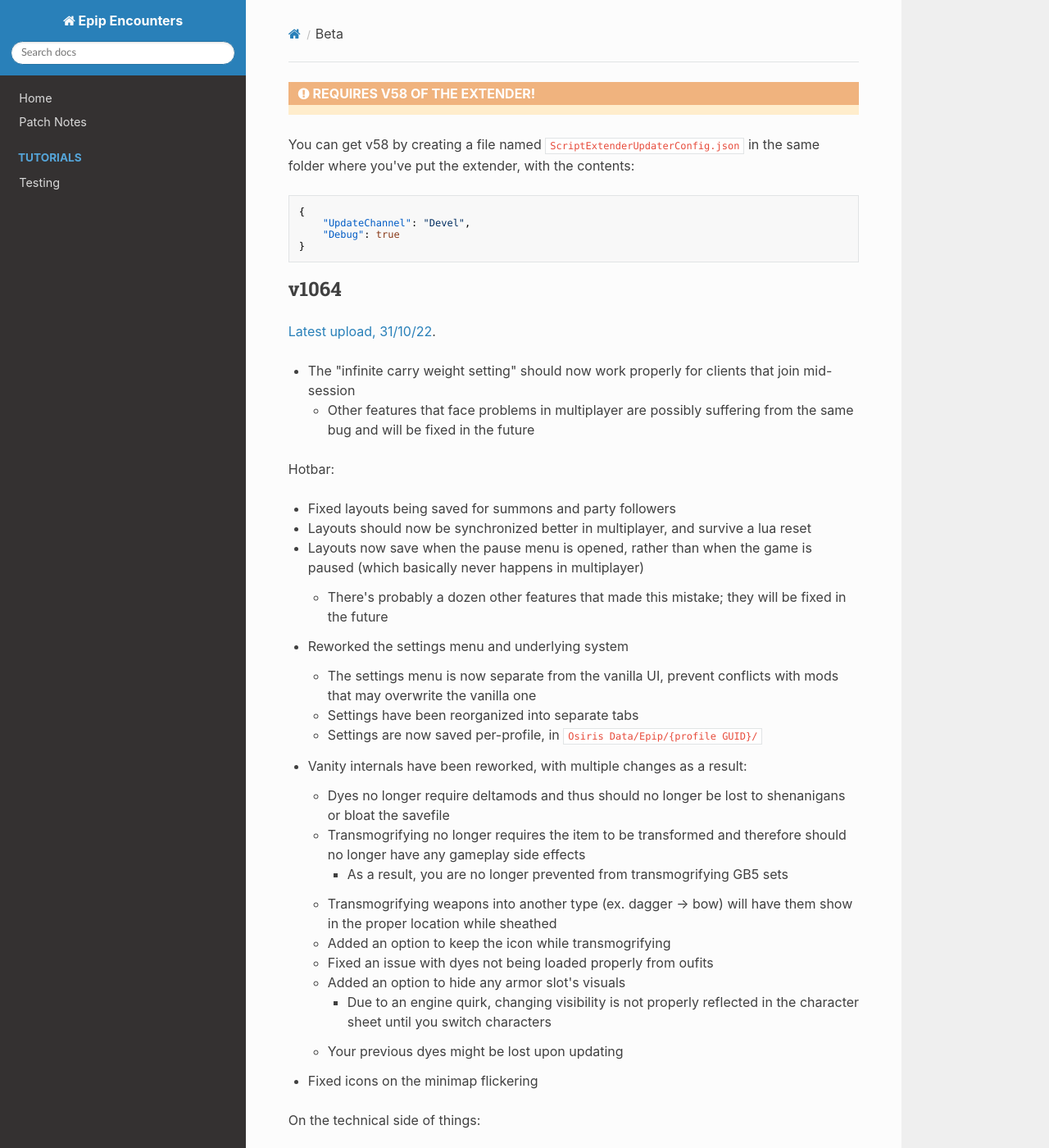
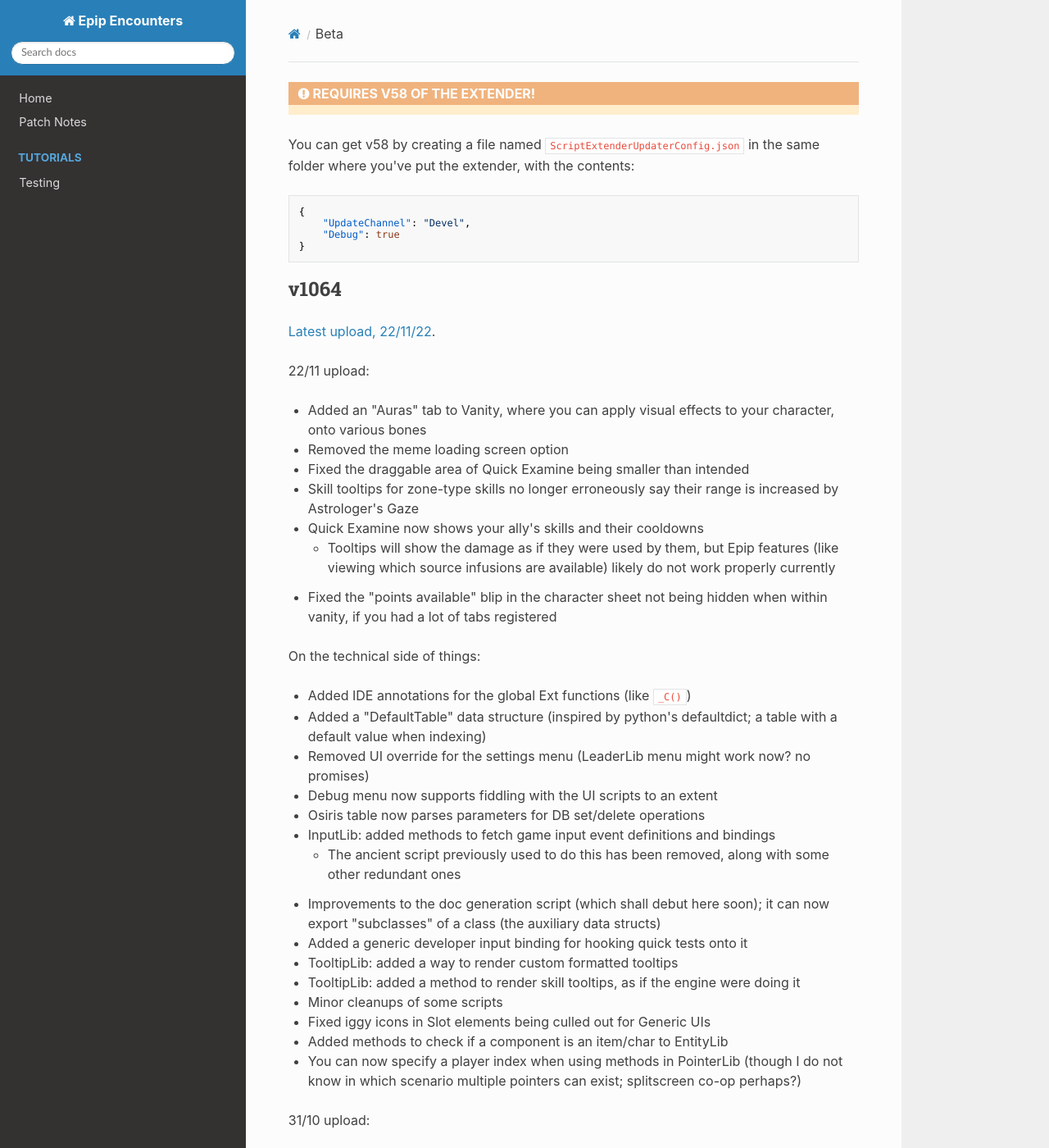
Before and after one commit to PinewoodPip/epip, an MkDocs documentation site: the page built from docs/beta.md, in a window 1280 px wide and 1400 px high. Shown: the whole window at 82% size. Built offline with MkDocs 1.6.1, drawn with Linux system fonts in a browser that asks for light colours; nearby versions of some CDN libraries.

Commit message:
Add new patchnotes to beta page

````diff
--- a/docs/beta.md
+++ b/docs/beta.md
@@ -11,7 +11,37 @@
 ```
 
 ## v1064
-[Latest upload, 31/10/22](https://drive.google.com/file/d/1ni4yRX1TTPHxrqZ0mhbrimyFGXkdZsPL/view?usp=sharing).
+[Latest upload, 22/11/22](https://drive.google.com/file/d/1ni4yRX1TTPHxrqZ0mhbrimyFGXkdZsPL/view?usp=sharing).
+
+22/11 upload:
+
+- Added an "Auras" tab to Vanity, where you can apply visual effects to your character, onto various bones
+- Removed the meme loading screen option
+- Fixed the draggable area of Quick Examine being smaller than intended
+- Skill tooltips for zone-type skills no longer erroneously say their range is increased by Astrologer's Gaze
+- Quick Examine now shows your ally's skills and their cooldowns
+	- Tooltips will show the damage as if they were used by them, but Epip features (like viewing which source infusions are available) likely do not work properly currently
+- Fixed the "points available" blip in the character sheet not being hidden when within vanity, if you had a lot of tabs registered
+
+On the technical side of things:
+
+- Added IDE annotations for the global Ext functions (like `_C()`)
+- Added a "DefaultTable" data structure (inspired by python's defaultdict; a table with a default value when indexing)
+- Removed UI override for the settings menu (LeaderLib menu might work now? no promises)
+- Debug menu now supports fiddling with the UI scripts to an extent
+- Osiris table now parses parameters for DB set/delete operations
+- InputLib: added methods to fetch game input event definitions and bindings
+	- The ancient script previously used to do this has been removed, along with some other redundant ones
+- Improvements to the doc generation script (which shall debut here soon); it can now export "subclasses" of a class (the auxiliary data structs)
+- Added a generic developer input binding for hooking quick tests onto it
+- TooltipLib: added a way to render custom formatted tooltips
+- TooltipLib: added a method to render skill tooltips, as if the engine were doing it
+- Minor cleanups of some scripts
+- Fixed iggy icons in Slot elements being culled out for Generic UIs
+- Added methods to check if a component is an item/char to EntityLib
+- You can now specify a player index when using methods in PointerLib (though I do not know in which scenario multiple pointers can exist; splitscreen co-op perhaps?)
+
+31/10 upload:
 
 - The "infinite carry weight setting" should now work properly for clients that join mid-session
 	- Other features that face problems in multiplayer are possibly suffering from the same bug and will be fixed in the future
````
